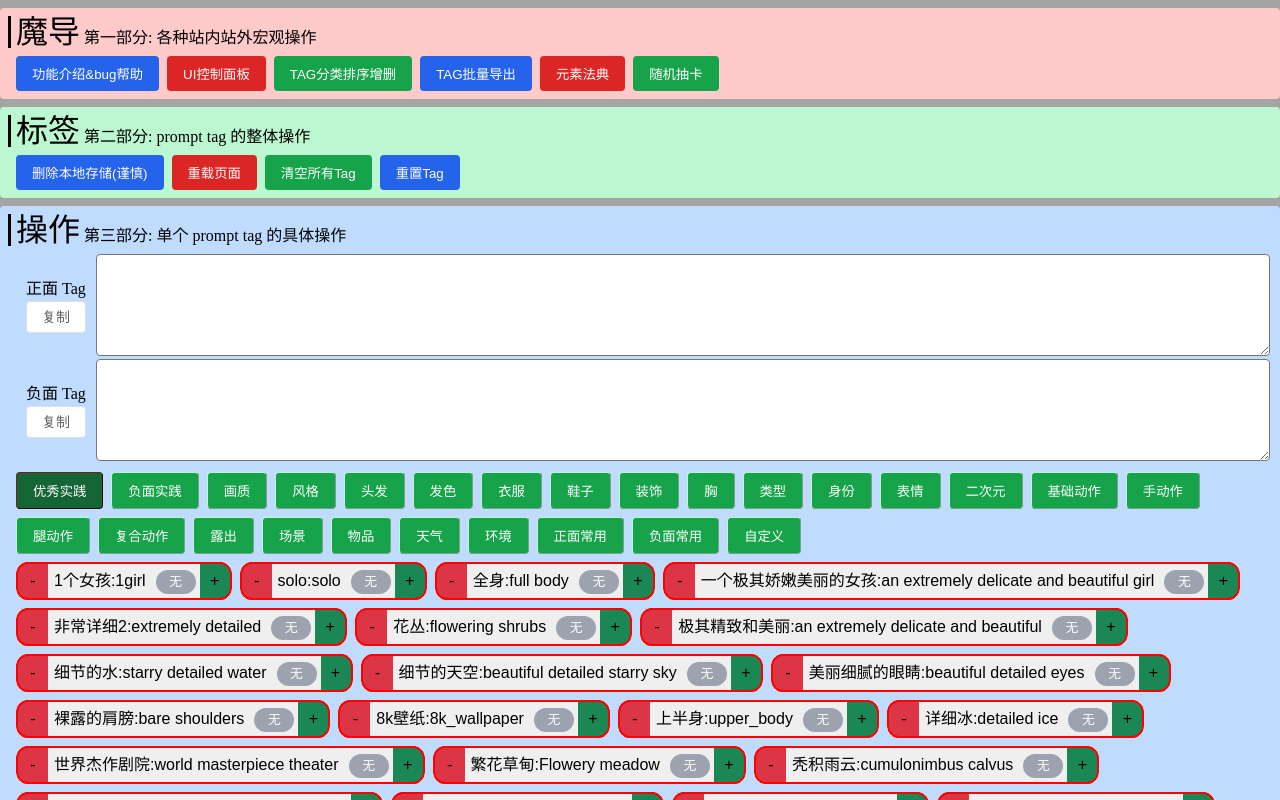
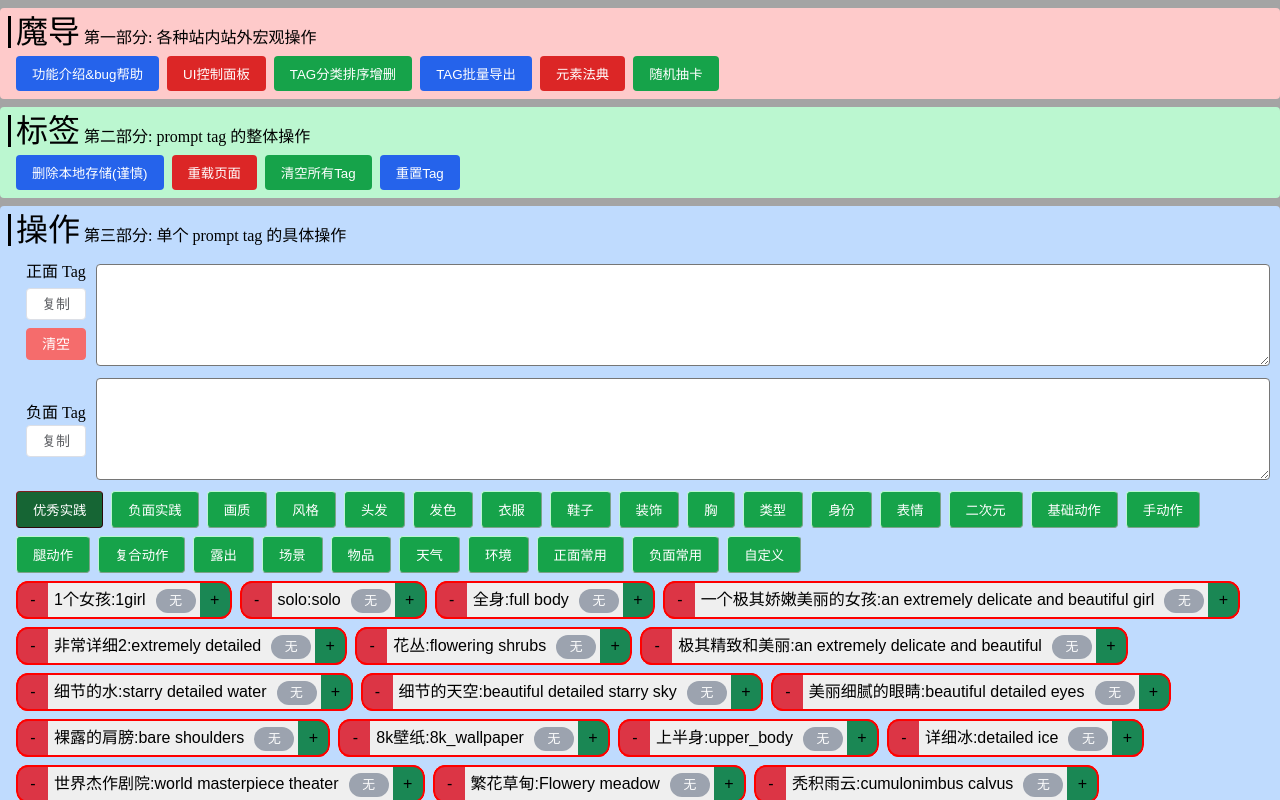
Before and after one commit to Thereisnospon/NovelAiTag, a Vue app: page /#/ in a window 1280 px wide. Shown: the top 800 px of the page. Built offline with nearby package versions, Linux system fonts and the light colour scheme.

Commit message:
feat: clear tag button.

```diff
--- a/src/stores/stores.js
+++ b/src/stores/stores.js
@@ -51,6 +51,8 @@ export default defineStore({
     },
 
     actions: {
+        // -------------- 单个标签操作
+
         /**
          * 增加 1 的标签对象
          * @param {*} tag
@@ -76,7 +78,6 @@ export default defineStore({
 
             this.renderOutput();
         },
-
         /**
          * 减少 1 的标签对象
          * @param {*} tag
@@ -123,7 +124,6 @@ export default defineStore({
 
             this.renderOutput();
         },
-
         /**
          * 重置标签对象 -> 为1 或者 删除
          * @param {*} tag
@@ -248,6 +248,22 @@ export default defineStore({
             // this.storageSet_read('negative')
 
             this.renderOutput();
+        },
+
+        /**
+         * 清空 tag & localStorage
+         * @param {positive/negative} item
+         */
+        storage_reset(item) {
+            switch (item) {
+                case 'positive':
+                    this.tag_positive = [];
+                    break;
+                case 'negative':
+                    this.tag_negative = [];
+                    break;
+            }
+            this.renderOutput();
         }
     }
 });
--- a/src/views/PromptDetail.vue
+++ b/src/views/PromptDetail.vue
@@ -4,8 +4,9 @@
         <div class="rowPositive">
             <div class="input-group">
                 <div class="input-group__title">
-                    <div class="pb-1">正面 Tag</div>
-                    <div><el-button @click="copy2Clipboard('positive')">复制</el-button></div>
+                    <div class="pb-2">正面 Tag</div>
+                    <div class="pb-2"><el-button @click="copy2Clipboard('positive')">复制</el-button></div>
+                    <div class="pb-2"><el-button type="danger" @click="clearTag('positive')">清空</el-button></div>
                 </div>
                 <div class="input-group__content">
                     <textarea
@@ -175,7 +176,7 @@ const tagManage_reset = (_key, _content) => {
 
 /**
  * 复制到剪切板,
- * @param {*} place 正面1 /负面0 /可能还有单个标签的复制
+ * @param {*} place 正面 / 负面 / 可能还有单个标签的复制
  */
 const copy2Clipboard = place => {
     //TODO: negative 没弄好
@@ -209,6 +210,21 @@ const copy2Clipboard = place => {
     } else {
         alert('您的浏览器版本暂时不支持复制, 请手动复制');
     }
+};
+
+/**
+ * 清空 tag
+ * @param {*} place 正面 / 负面
+ */
+const clearTag = place => {
+    // switch (place) {
+    //     case 'positive':
+    //         break;
+    //     case 'negative':
+    //         break;
+    // }
+
+    PromptStore.storage_reset(place);
 };
 </script>
 <style lang="scss">
--- a/src/views/PromptMacro.vue
+++ b/src/views/PromptMacro.vue
@@ -16,7 +16,9 @@
         </div>
     </div>
 </template>
-<script>
-export default {};
+<script setup>
+// store 引用
+import usePromptStore from '@/stores/stores.js';
+const PromptStore = usePromptStore();
 </script>
 <style lang="scss" scoped></style>
```
